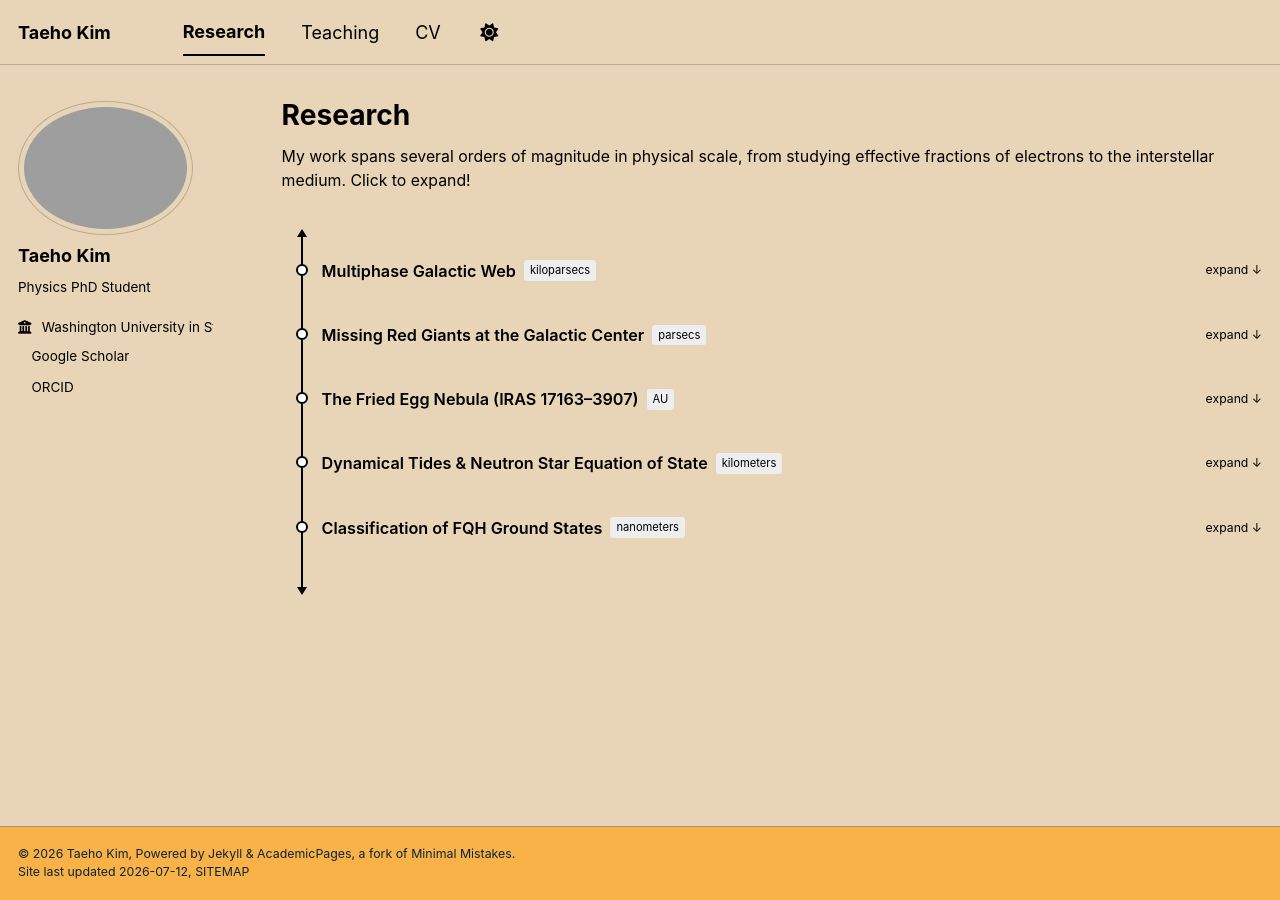
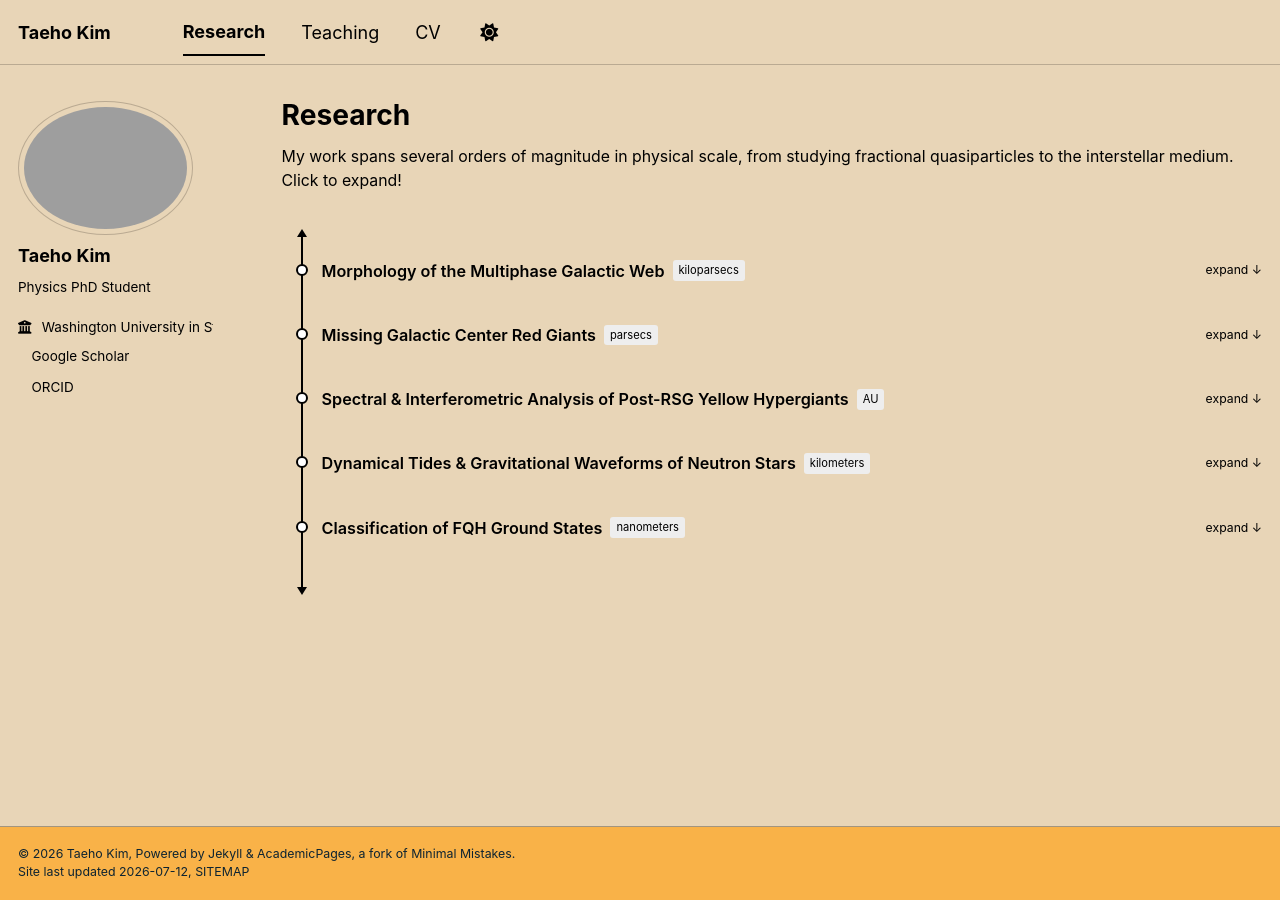
Before and after one commit to tk3411/tk3411.github.io, a Jekyll site: the page built from _pages/research.html, in a window 1280 px wide. Built offline with Jekyll 4.4.1, drawn with Linux system fonts in a browser that asks for light colours; a style sheet for code colours, icons or effects is not loaded.

Commit message:
Update research.html

```diff
--- a/_pages/research.html
+++ b/_pages/research.html
@@ -5,7 +5,7 @@ permalink: /research/
 author_profile: true
 ---
 <p style="color:#000;font-size:0.88rem;margin-bottom:2rem;">
-My work spans several orders of magnitude in physical scale, from studying effective fractions of electrons to the interstellar medium. Click to expand!
+My work spans several orders of magnitude in physical scale, from studying fractional quasiparticles to the interstellar medium. Click to expand!
 </p>
 
 <style>
@@ -128,7 +128,7 @@ My work spans several orders of magnitude in physical scale, from studying effec
 
   <div class="phys-item" style="--item-color: #0066cc;" onclick="togglePhys(this)">
     <div class="phys-header">
-      <span class="phys-title">Multiphase Galactic Web</span>
+      <span class="phys-title">Morphology of the Multiphase Galactic Web</span>
       <span class="phys-badge">kiloparsecs</span>
       <span class="phys-hint">expand ↓</span>
     </div>
@@ -136,15 +136,15 @@ My work spans several orders of magnitude in physical scale, from studying effec
       <div class="phys-image-wrapper">
         <img src="/images/ism.png" />
       </div>
-      <p class="phys-concept">The interstellar medium exists in various phases - cold molecular clouds, warm neutral gas, hot ionized plasma (and more) interacting with their surroundings.</p>
-      <p class="phys-desc">Working with Chang-goo Kim and James Sunseri, I analyzed the spatial morphology of the multiphase ISM using high-resolution TIGRESS magnetohydrodynamic simulations. We characterized how different gas phases are distributed across the galactic "web" and their correlations.</p>
+      <p class="phys-concept">The interstellar medium exists in various phases - cold molecular clouds, warm neutral gas, hot ionized plasma (and more) interacting with their surroundings. The overlaps between specific phases and their morphologies have been hypothesized and found on 2D projections. We find similar phase-morphology correlations in 3D, namely the cold neutral medium (CNM, blue) overlap (red) with filamentary strucutres seen in the image above. Not all of the filamentary structures are CNM, however. </p>
+      <p class="phys-desc">Working with researcher Chang-goo Kim and PhD candidate James Sunseri, I analyzed the spatial morphology of the multiphase ISM using high-resolution TIGRESS-NCR magnetohydrodynamic simulations and the morphology classifier PyCosmoMMF (Sunseri 2023). We characterized how different gas phases are distributed across the galactic "web" (analogous to the cosmic web on a local scale) and their correlations. We also studied the morphology structure of local dust map data (Edenhofer et al. 2023), which agrees with the TIGRESS-NCR mass-morphology distributions, but not  volume-morphology distributions, potentially indicative of spatial compression. </p>
       <p class="phys-status">In preparation · 2027</p>
     </div>
   </div>
 
   <div class="phys-item" style="--item-color: #cc0000;" onclick="togglePhys(this)">
     <div class="phys-header">
-      <span class="phys-title">Missing Red Giants at the Galactic Center</span>
+      <span class="phys-title">Missing Galactic Center Red Giants</span>
       <span class="phys-badge">parsecs</span>
       <span class="phys-hint">expand ↓</span>
     </div>
@@ -152,15 +152,15 @@ My work spans several orders of magnitude in physical scale, from studying effec
       <div class="phys-image-wrapper">
         <img src="/images/Ecc.png" />
       </div>
-      <p class="phys-concept">Within a few tenths of a parsec of Sgr A*, the Milky Way's central supermassive black hole, bright red giant stars are far rarer than stellar population models predict.</p>
-      <p class="phys-desc">Under Professor Jeremy Goodman's supervision, I built Monte Carlo simulations tracking stellar evolution on the red giant branch alongside resonant and nonresonant two-body relaxation and stellar collisions. We find that tidal stripping by the black hole alone fails to explain the deficit; loss cone diffusion rates grow only logarithmically with stellar radius while red giant lifetimes shorten at a much faster rate. Instead, stellar collisions, amplified by the rapidly growing geometric cross section of evolving giants, seem more likely as an explanation. The simulations also predict an anisotropy in surviving red giant velocity distributions near Sgr A*.</p>
-      <p class="phys-status">Published · The Astrophysical Journal 1001:109 (2026)</p>
+      <p class="phys-concept">Within a few tenths of a parsec of Sgr A*, the Milky Way's central supermassive black hole, bright red giant stars are far rarer than stellar population models predict. Several mechanisms have been proposed to explain the deficit, such as AGN feedback, stellar-black hole collisions, stellar-disk collisions, etc. Most proposed solutions are effective at simulating similar deficits much closer to Sgr A* (centiparsecs), although not all of them succeed at doing so further out. The image above describes the surviving distribution of stars at fixed semimajor axes divided by their final normalized angular momentum (j).</p>
+      <p class="phys-desc">Under Professor Jeremy Goodman's supervision, I built Monte Carlo simulations tracking stellar evolution on the red giant branch alongside resonant and nonresonant two-body relaxation and stellar collisions. We find that tidal stripping by Sgr A* alone fails to explain the deficit, as loss cone diffusion rates grow only approximately logarithmically with stellar radius while red giant lifetimes shorten at a much faster rate. Instead, stellar collisions, amplified by the rapidly growing geometric cross section of evolving giants, seem more likely as an explanation. The simulations also predict an anisotropy in surviving red giant velocity distributions near Sgr A*, given smaller semimajor axes (see above).</p>
+      <p class="phys-status">Published · The Astrophysical Journal 1001, 109 (2026)</p>
     </div>
   </div>
 
   <div class="phys-item" style="--item-color: #d4ac0d;" onclick="togglePhys(this)">
     <div class="phys-header">
-      <span class="phys-title">The Fried Egg Nebula (IRAS 17163–3907)</span>
+      <span class="phys-title">Spectral & Interferometric Analysis of Post-RSG Yellow Hypergiants</span>
       <span class="phys-badge">AU</span>
       <span class="phys-hint">expand ↓</span>
     </div>
@@ -168,15 +168,15 @@ My work spans several orders of magnitude in physical scale, from studying effec
       <div class="phys-image-wrapper">
         <img src="/images/crires_all.png" />
       </div>
-      <p class="phys-concept">Post-red supergiant yellow hypergiants are among the most extreme evolved massive stars known.</p>
+      <p class="phys-concept">Post-red supergiant yellow hypergiants are among the most extreme evolved massive stars known. The fate of massive stars during the latest stages of their evolution is highly dependent on their mass-loss rate and geometry. The geometry of the mass-loss process can be inferred from the shape of the circumstellar material, which has a significant influence on the evolution of massive stars. In this context, post-red supergiants (post-RSGs) offer an excellent opportunity to study mass-loss events. The image above describes the L, M-band spectral profiles of both stars. </p>
       <p class="phys-desc">Under Dr. Evgenia Koumpia's supervision, I analyzed the L and M band spectral and interferometric data for IRAS 17163–3907 and IRC+10420. The analysis constrains the spatial structure, mass-loss rate, and geometry of the circumstellar envelope across multiple angular scales.</p>
-      <p class="phys-status">Published · Astronomy & Astrophysics 709:A83 (2026)</p>
+      <p class="phys-status">Published · Astronomy & Astrophysics 709, A83 (2026)</p>
     </div>
   </div>
 
   <div class="phys-item" style="--item-color: #666666;" onclick="togglePhys(this)">
     <div class="phys-header">
-      <span class="phys-title">Dynamical Tides & Neutron Star Equation of State</span>
+      <span class="phys-title">Dynamical Tides & Gravitational Waveforms of Neutron Stars</span>
       <span class="phys-badge">kilometers</span>
       <span class="phys-hint">expand ↓</span>
     </div>
@@ -184,8 +184,8 @@ My work spans several orders of magnitude in physical scale, from studying effec
       <div class="phys-image-wrapper">
         <img src="/images/nsm.png" />
       </div>
-      <p class="phys-concept">Binary neutron stars emit detectable gravitational waves close to merger, whose waveform encodes each star's internal structure, offering a direct probe of their interior nuclear matter at a combination of density and temperature (currently) unreproducible on Earth.</p>
-      <p class="phys-desc">In my senior thesis with Dr. Abhishek Hegade and Professor Sylvia Biscoveanu, I studied how dynamical tides modify the gravitational waveform during binary inspiral. Accurately modeling these tidal signatures is essential for inverting future LIGO/Virgo/KAGRA detections into constraints on the nuclear equation of state.</p>
+      <p class="phys-concept">Here is the <a href="/assets/pdf/thesis.pdf" target="_blank">introduction</a> to my thesis for an overview of the topic. Binary neutron stars emit detectable gravitational waves close to merger, whose waveform encodes each star's internal structure, offering a direct probe of their interiors at a combination of density and temperature (currently) unreproducible on Earth. </p>
+      <p class="phys-desc">In my senior thesis with Dr. Abhishek Hegade and Professor Sylvia Biscoveanu, I studied how dynamical, nonlinear tides modify the gravitational waveform during binary inspiral. We found that a nonlinear contribution to the tidal phase correction term (p2) was found to enter at 8-PN order (in agreement with Pani et al. (2025)). Accurately modeling these tidal phase corrections is essential for inverting future LIGO/Virgo/KAGRA detections into constraints on the nuclear equation of state. </p>
       <p class="phys-status">Undergraduate thesis · Princeton University (2026)</p>
     </div>
   </div>
@@ -200,9 +200,9 @@ My work spans several orders of magnitude in physical scale, from studying effec
       <div class="phys-image-wrapper">
         <img src="/images/Power.png" />
       </div>
-      <p class="phys-concept">Fractional Quantum Hall (FQH) states reveal the rich topological order of electronic systems under high magnetic fields.</p>
-      <p class="phys-desc">I am investigating the classification of FQH states projected to the lowest Landau level (LLL) on various geometries, applying tools from category theory to describe gapped quantum liquids and associated topological phenomena.</p>
-      <p class="phys-status">Ongoing · 2026</p>
+      <p class="phys-concept">The [fractional] quantum Hall (FQH) effect describes the [fractional] quantization of the Hall conductance induced by low temperature and strong magnetic fields. The image describes such FQH ground states on the disk, where the LSE measures the smallest deviation of the power sum symmetric polynomial basis from an orthogonal basis given the number of electrons (n). The non-orthogonality needs to be accounted for to extract physical properties (see overlap matrices). </p>
+      <p class="phys-desc">I am currently investigating the classification of FQH states projected to the lowest Landau level (LLL) on various geometries by decomposing their wavefunctions into parton representations. </p>
+      <p class="phys-status">Ongoing</p>
     </div>
   </div>
 
```
